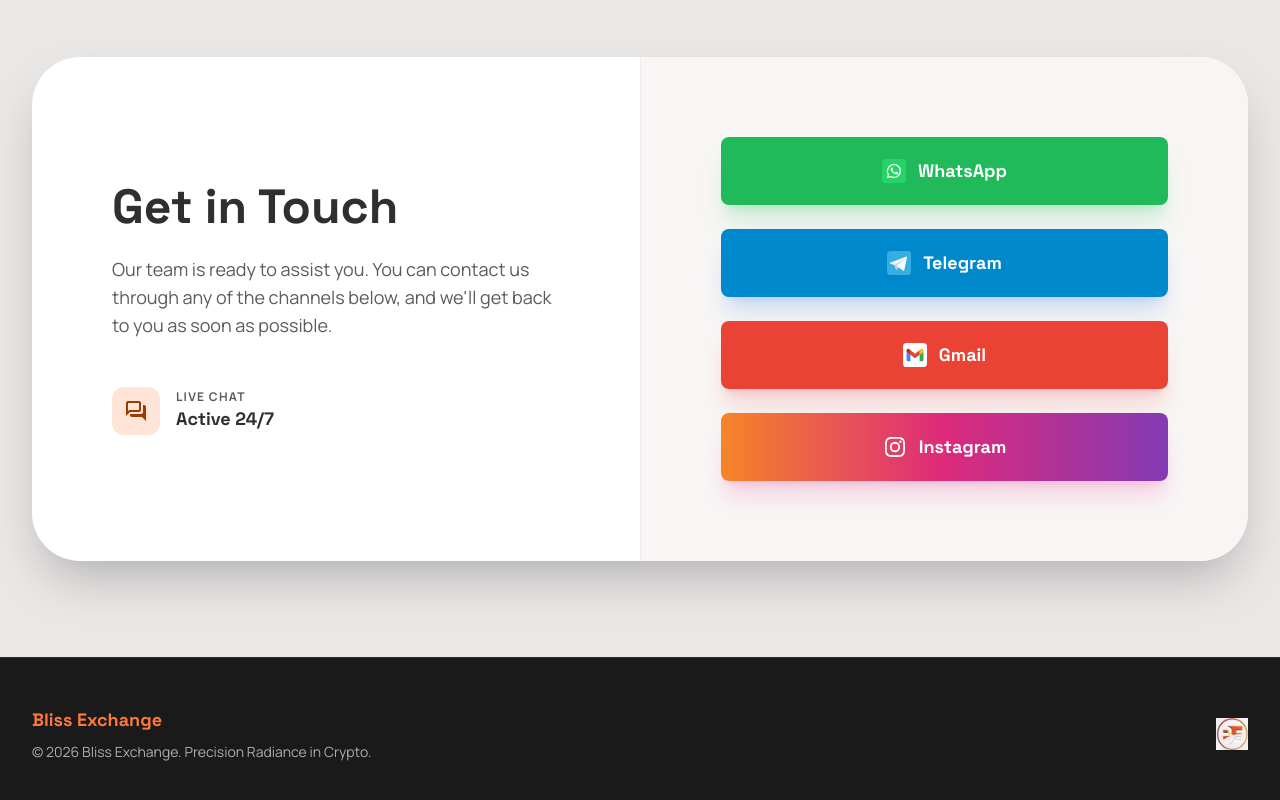
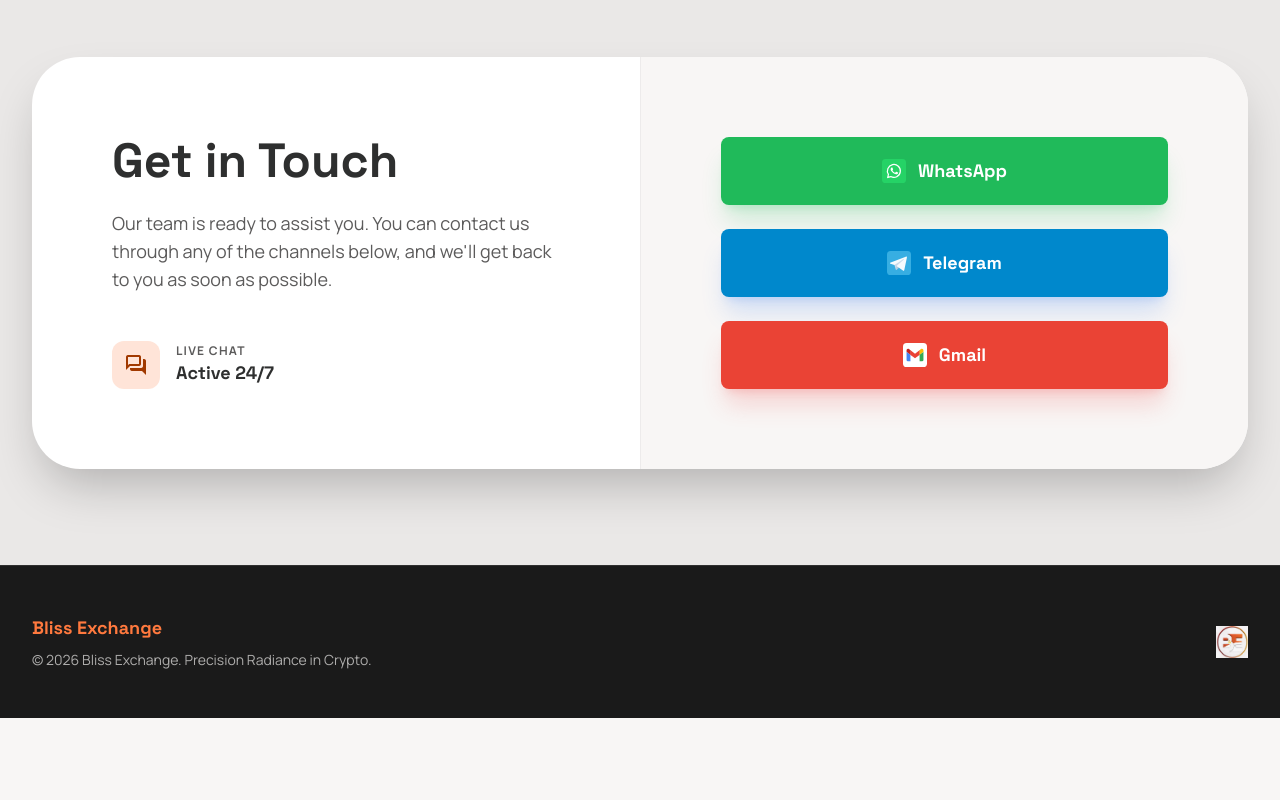
Before and after one commit to kigemmanuel/Bliss-Exchange, a plain HTML site: page index.html in a window 1280 px wide. Shown: the part 2651-3451 px from the top of the page. After the commit the page ends 3369 px from the top, so only its background shows below. Drawn offline with nearby package versions, Linux system fonts and the light colour scheme.

Commit message:
Remove instagram from socials

```diff
--- a/index.html
+++ b/index.html
@@ -465,10 +465,10 @@
                   Gmail
                 </a>
                 <!-- Instagram Button -->
-                <a href="https://www.instagram.com/bliss.exchange?igsh=Y2hydm42bDhyanVh" target="_blank" rel="noopener noreferrer" class="w-full bg-gradient-to-r from-[#f58529] via-[#dd2a7b] to-[#833ab4] hover:from-[#e07028] hover:via-[#c71f68] hover:to-[#7a3399] text-white py-5 rounded-xl font-headline font-bold text-lg flex items-center justify-center gap-3 shadow-xl shadow-pink-500/20 hover:shadow-pink-500/30 transition-all group">
+                <!-- <a href="https://www.instagram.com/bliss.exchange?igsh=Y2hydm42bDhyanVh" target="_blank" rel="noopener noreferrer" class="w-full bg-gradient-to-r from-[#f58529] via-[#dd2a7b] to-[#833ab4] hover:from-[#e07028] hover:via-[#c71f68] hover:to-[#7a3399] text-white py-5 rounded-xl font-headline font-bold text-lg flex items-center justify-center gap-3 shadow-xl shadow-pink-500/20 hover:shadow-pink-500/30 transition-all group">
                   <svg class="w-6 h-6" viewBox="0 0 48 48" xmlns="http://www.w3.org/2000/svg" fill="white"><g id="SVGRepo_bgCarrier" stroke-width="0"></g><g id="SVGRepo_tracerCarrier" stroke-linecap="round" stroke-linejoin="round"></g><g id="SVGRepo_iconCarrier"><g id="Layer_2" data-name="Layer 2"><g id="invisible_box" data-name="invisible box"><rect width="48" height="48" fill="none"></rect><rect width="48" height="48" fill="none"></rect></g><g id="icons_Q2" data-name="icons Q2"><path d="M24,7.6h8.1a10.8,10.8,0,0,1,3.7.7,6.7,6.7,0,0,1,3.8,3.8,10.8,10.8,0,0,1,.7,3.7c.1,2.1.1,2.8.1,8.1s0,6-.1,8.1a10.8,10.8,0,0,1-.7,3.7,6.7,6.7,0,0,1-3.8,3.8,10.8,10.8,0,0,1-3.7.7H15.9a10.8,10.8,0,0,1-3.7-.7,6.7,6.7,0,0,1-3.8-3.8,10.8,10.8,0,0,1-.7-3.7c-.1-2.1-.1-2.8-.1-8.1s0-6,.1-8.1a10.8,10.8,0,0,1,.7-3.7,6.7,6.7,0,0,1,3.8-3.8,10.8,10.8,0,0,1,3.7-.7H24M24,4H15.8a17.9,17.9,0,0,0-4.9.9A10,10,0,0,0,7.4,7.4a8.5,8.5,0,0,0-2.3,3.5,14.5,14.5,0,0,0-1,4.9C4,17.9,4,18.6,4,24s0,6.1.1,8.2a14.5,14.5,0,0,0,1,4.9,8.5,8.5,0,0,0,2.3,3.5,8.5,8.5,0,0,0,3.5,2.3,14.5,14.5,0,0,0,4.9,1H32.2a14.5,14.5,0,0,0,4.9-1,8.5,8.5,0,0,0,3.5-2.3A10,10,0,0,0,43,37.1a17.9,17.9,0,0,0,.9-4.9c.1-2.1.1-2.8.1-8.2s0-6.1-.1-8.2a17.9,17.9,0,0,0-.9-4.9,10,10,0,0,0-2.4-3.5A10,10,0,0,0,37.1,5a17.9,17.9,0,0,0-4.9-.9H24"></path><path d="M24,13.7A10.3,10.3,0,1,0,34.3,24,10.3,10.3,0,0,0,24,13.7m0,17A6.7,6.7,0,1,1,30.7,24,6.7,6.7,0,0,1,24,30.7"></path><path d="M37.1,13.3a2.4,2.4,0,1,1-2.4-2.4,2.4,2.4,0,0,1,2.4,2.4"></path></g></g></g></svg>
                   Instagram
-                </a>
+                </a> -->
               </div>
             </div>
           </div>
```
